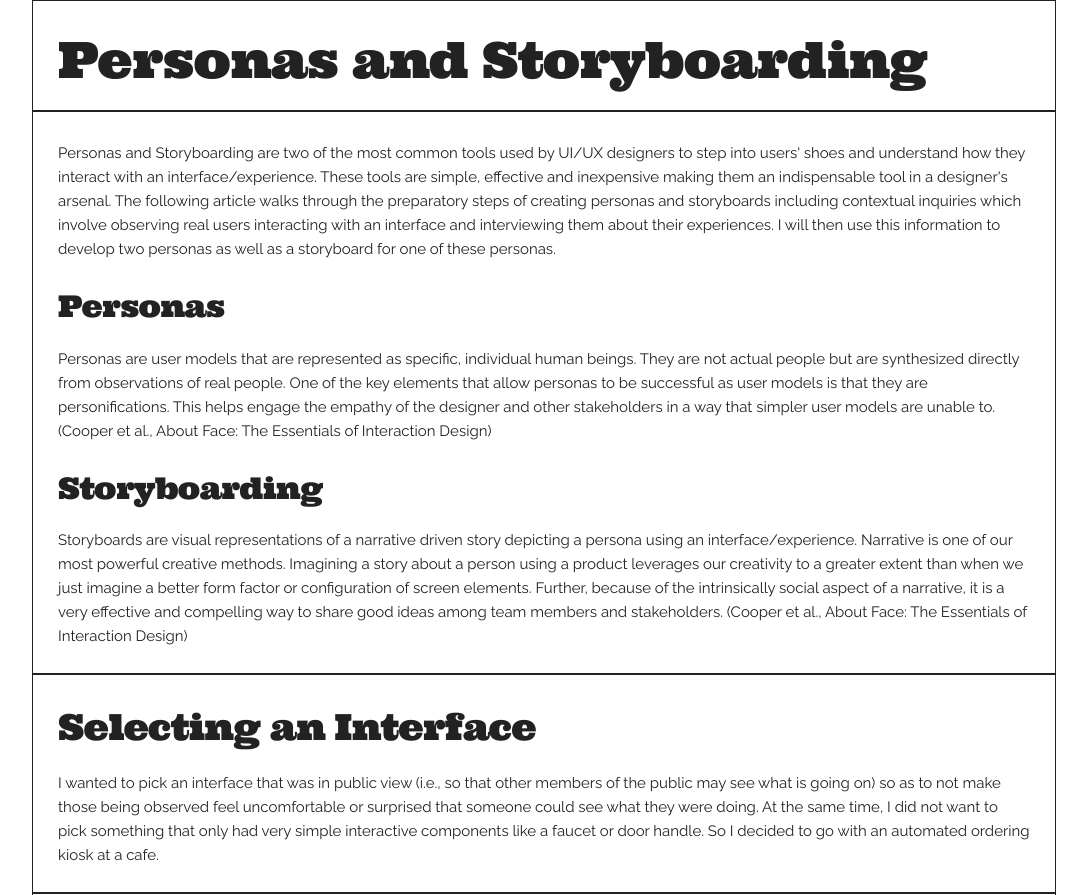
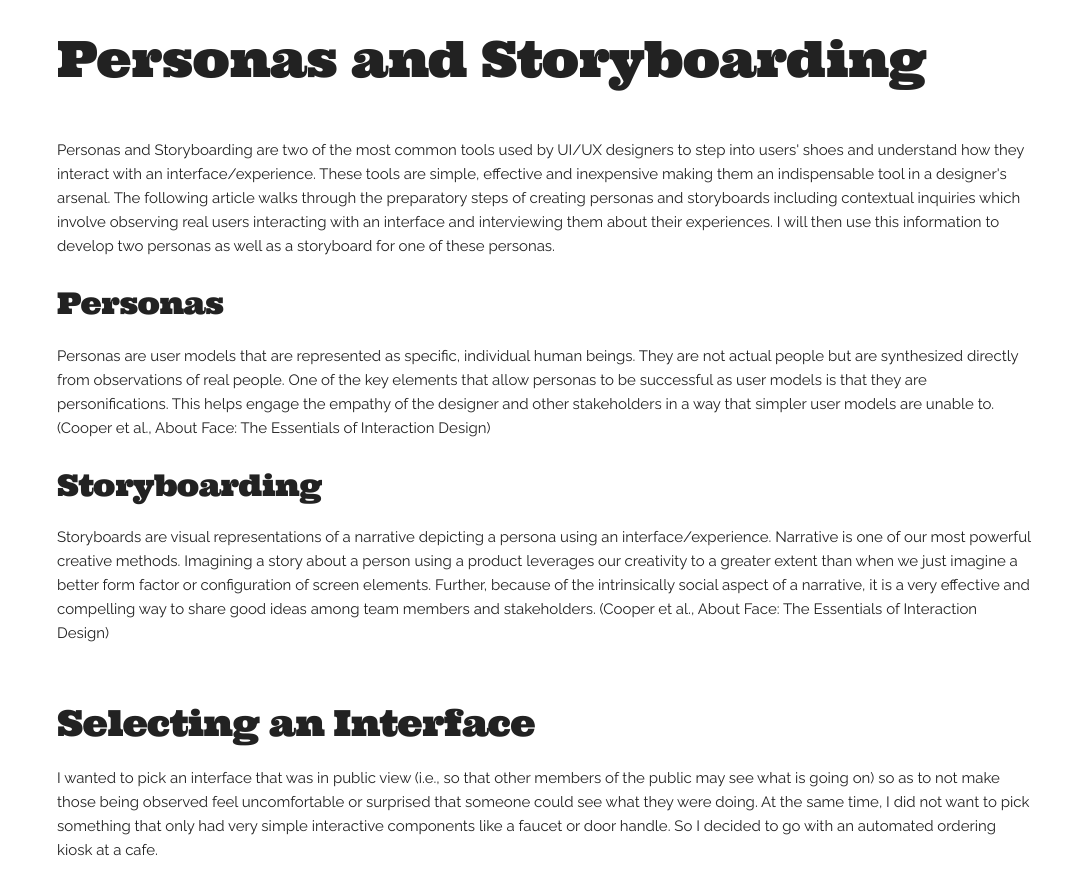
Before and after one commit to excitedelk111/personas-storyboarding, a plain HTML site: page index.html in a window 1280 px wide. Shown: the top 895 px of the page, without its empty margins (96-1183 px from the left). Drawn offline with Linux system fonts and the light colour scheme.

Commit message:
final commit for portfolio

```diff
--- a/css/skeleton.css
+++ b/css/skeleton.css
@@ -34,8 +34,8 @@
   max-width: 1080px;
   margin: 0 auto;
   padding: 0 25px;
-  border: solid #222;
-  border-width: 1px;
+  /* border: solid #222; */
+  /* border-width: 1px; */
   box-sizing: border-box; }
 .column,
 .columns {
--- a/index.html
+++ b/index.html
@@ -65,7 +65,7 @@
         </p>
         <h4>Storyboarding</h4>
         <p>
-          Storyboards are visual representations of a narrative driven story depicting a
+          Storyboards are visual representations of a narrative depicting a
           persona using an interface/experience. Narrative is one of our most powerful creative
           methods. Imagining a story about a person using a product leverages our creativity
           to a greater extent than when we just imagine a better form factor or configuration of
```
